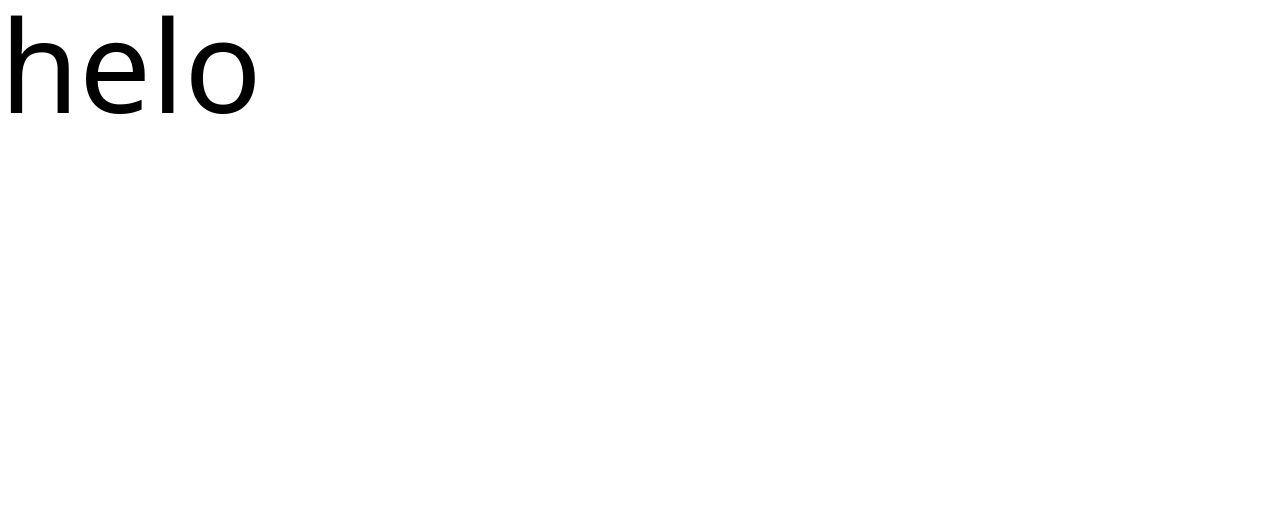
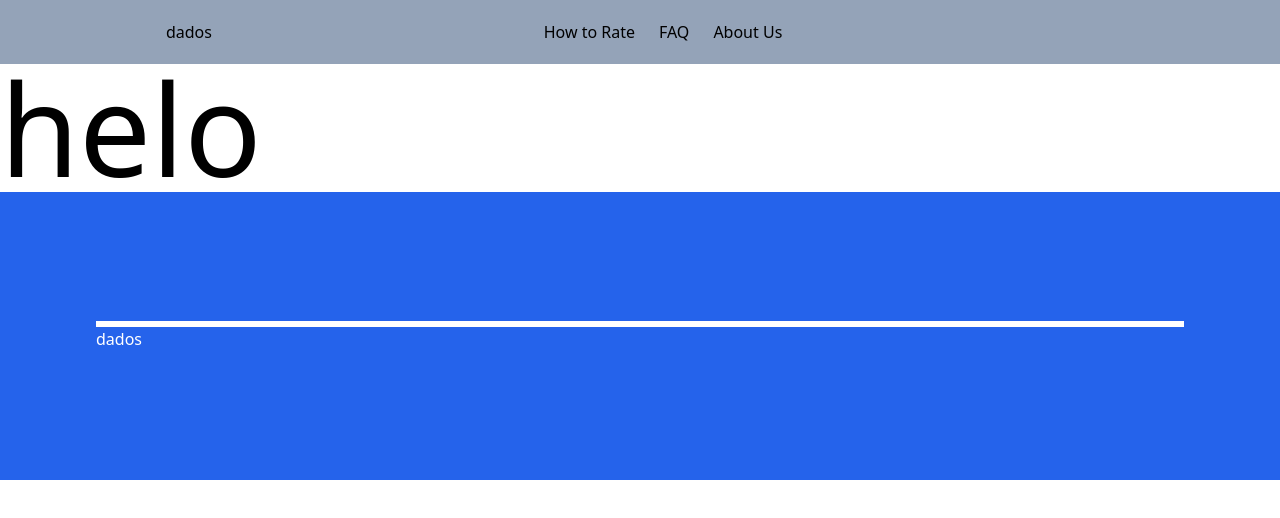
Before and after one commit to dados-id/dados-fe, a Next.js app: page / in a window 1280 px wide. Shown: the top 518 px of the page. Built offline with nearby package versions, Linux system fonts and the light colour scheme.

Commit message:
edit nav and foot

```diff
--- a/components/Footer/Footer.tsx
+++ b/components/Footer/Footer.tsx
@@ -1,3 +1,18 @@
 export const Footer = () => {
-  return <div>Nav</div>;
+  return (
+    <div className="w-full h-72 bg-blue-600 flex flex-col justify-center px-24">
+      <div className="bg-white h-1.5"></div>
+      <div className="flex flex-row justify-between items-end text-white">
+        {/* Left part */}
+        <div>
+          <h1>dados</h1>
+        </div>
+        {/* Right part */}
+        <div>
+
+        </div>
+      </div>
+
+    </div>
+  );
 };
--- a/components/Navbar/Navbar.tsx
+++ b/components/Navbar/Navbar.tsx
@@ -1,3 +1,22 @@
+import Link from "next/link";
+
 export const Navbar = () => {
-  return <div>NHelo</div>
+  return(
+    <div className="h-16 w-full bg-slate-400 flex flex-row items-center justify-around">
+      {/* Logo */}
+      <div>
+        <div>dados</div>
+      </div>
+      {/* Nav */}
+      <nav className="flex flex-row gap-6">
+        <Link href="/howto">How to Rate</Link>
+        <Link href="/faq">FAQ</Link>
+        <Link href="/about">About Us</Link>
+      </nav>
+      {/* User */}
+      <div>
+
+      </div>
+    </div>
+  )
 }
--- a/pages/_app.tsx
+++ b/pages/_app.tsx
@@ -1,6 +1,14 @@
 import "../styles/globals.css";
 import type { AppProps } from "next/app";
+import { Navbar, Footer } from "@components";
+
 
 export default function App({ Component, pageProps }: AppProps) {
-  return <Component {...pageProps} />;
+  return (
+    <>
+      <Navbar/>
+      <Component {...pageProps} />
+      <Footer/>
+    </>
+  )
 }
```
Also changed, not shown: 1 other file (tests, documents, lock files or other folders).
